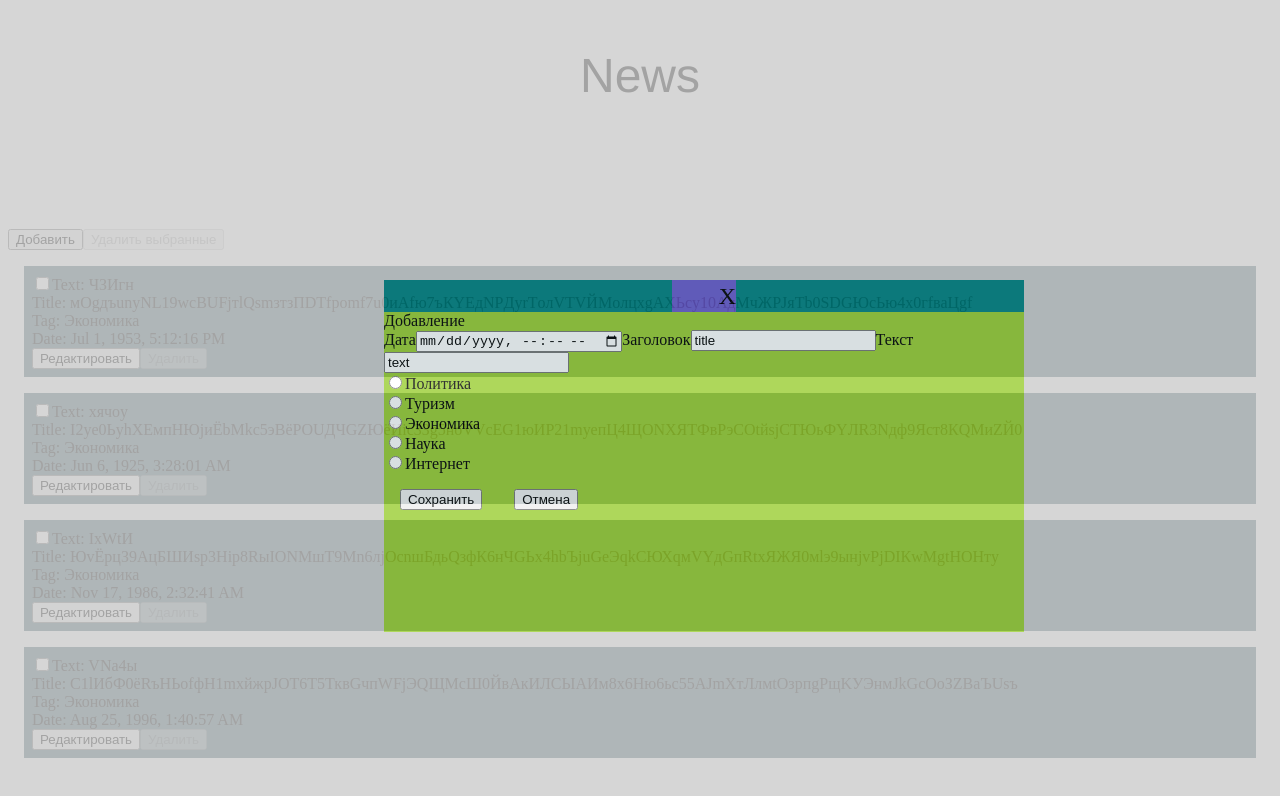
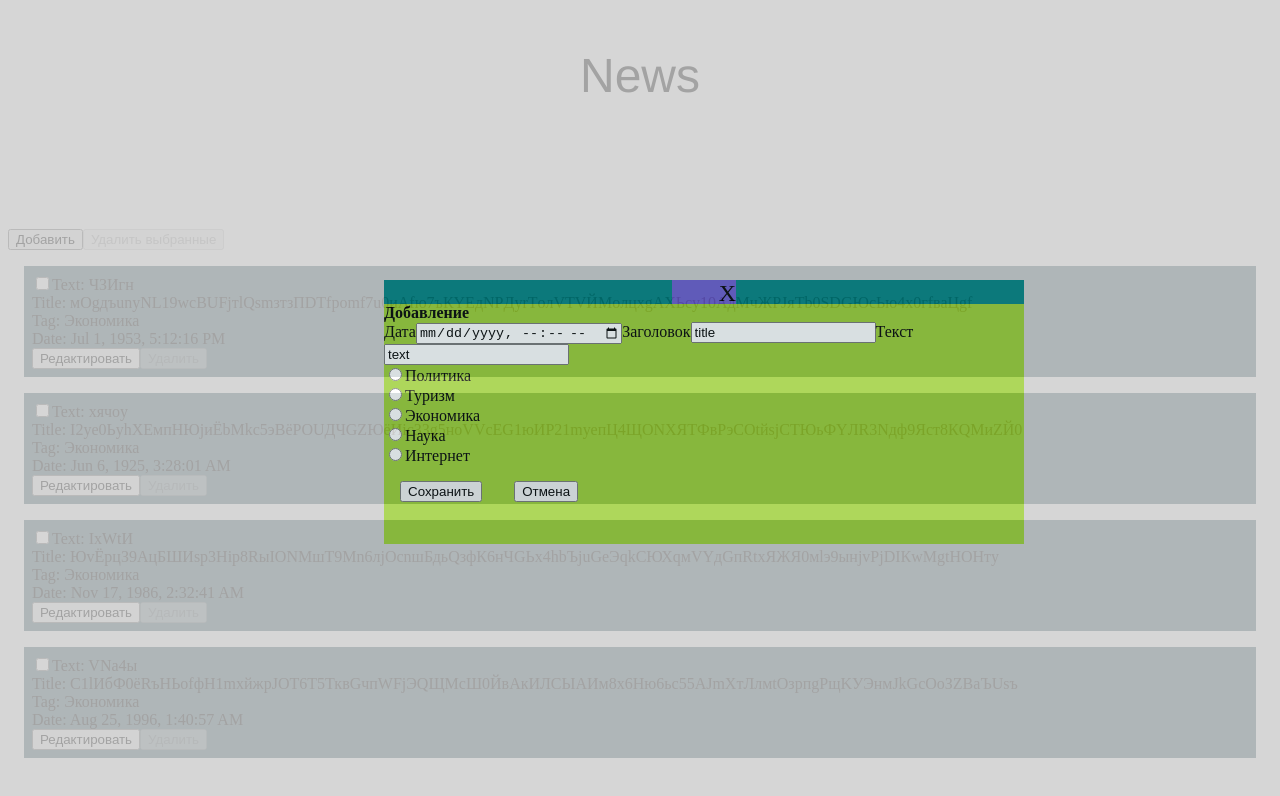
Before and after one commit to ParmaAngularCourse/parma-angular-course, an Angular app in the folder lesson1/: page / in a window 1280 px wide. Both pictures are taken after a click on the button "Добавить". Shown: the top 796 px of the page. Built offline with nearby package versions, Linux system fonts and the light colour scheme.

Commit message:
Рефакторинг методов добавления новостей

```diff
--- a/lesson1/src/app/all-news/all-news.component.html
+++ b/lesson1/src/app/all-news/all-news.component.html
@@ -9,7 +9,7 @@
     </app-modal-common>
 
     <div (contextmenu)="onRightClick($event)">
-        <button (click)="onOpenModal()">Добавить</button>
+        <button (click)="onAddPost()">Добавить</button>
         <button (click)="onDeleteSelected()" [disabled]="!isAnyToDelete()">Удалить выбранные</button>
 
         <app-singe-card-news *ngFor="let item of news" [singlePost]="item" (deletePost)="onDeletePost($event)"
--- a/lesson1/src/app/all-news/all-news.component.ts
+++ b/lesson1/src/app/all-news/all-news.component.ts
@@ -30,7 +30,8 @@ export class AllNewsComponent {
     this.modalComponent.Open();
   }
 
-  onOpenModal() {
+  onAddPost() {
+    this.postToEdit = new NewsPost();
     this.modalComponent.Open();
   }
   onCloseModal() {
--- a/lesson1/src/app/modal-common/modal-common.component.scss
+++ b/lesson1/src/app/modal-common/modal-common.component.scss
@@ -19,7 +19,7 @@
 
 .modal-window {
     width: 50%;
-    height: 40%;
+    height: 30%;
     position: absolute;
     top: 35%;
     left: 30%;
@@ -38,5 +38,4 @@
     display: flex;
     width: 10%;
     height: 10%;
-
 }
--- a/lesson1/src/app/news-post-modal-window/news-post-modal-window.component.scss
+++ b/lesson1/src/app/news-post-modal-window/news-post-modal-window.component.scss
@@ -11,3 +11,7 @@
 }
 
 .flex-container { display: flex;}
+
+span{
+    font-weight: bold;
+}
```
